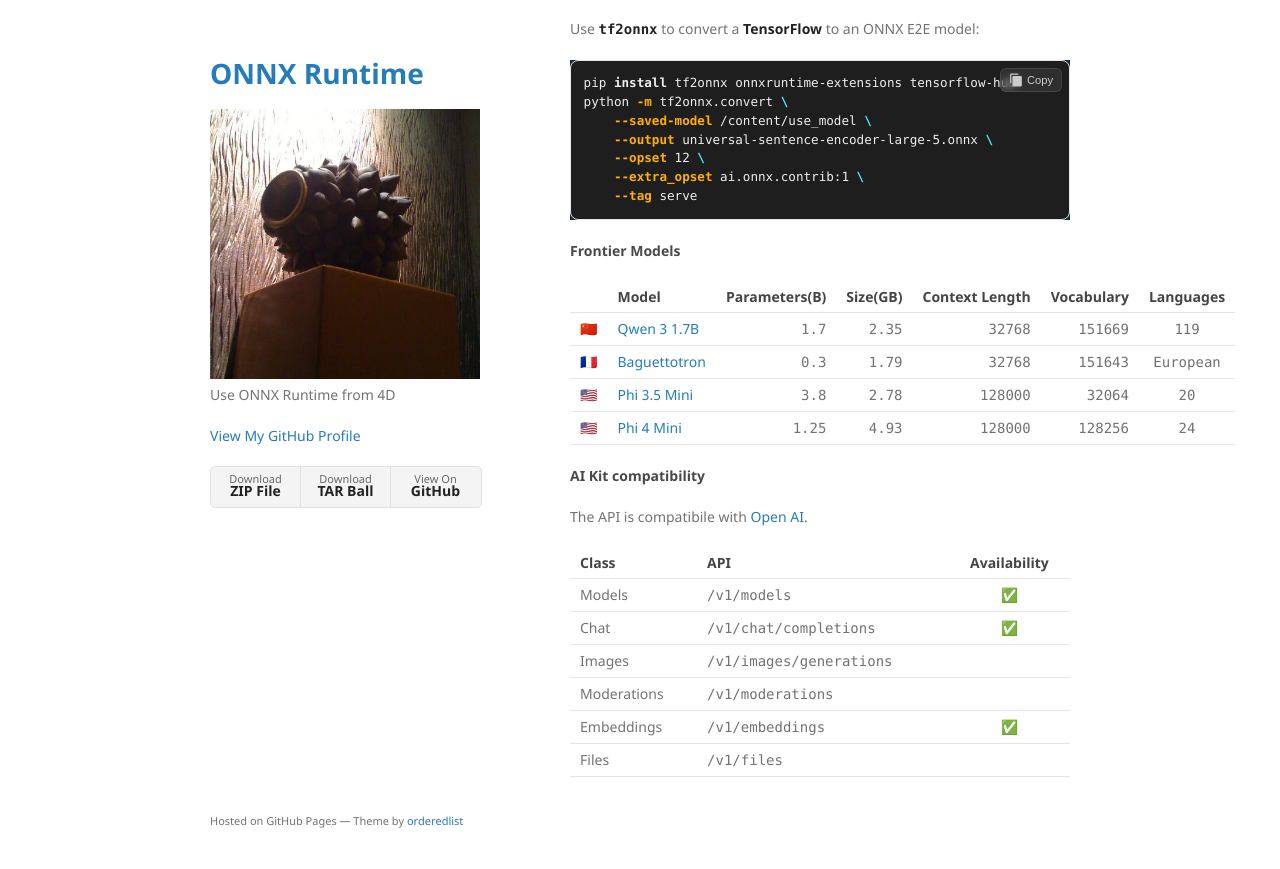
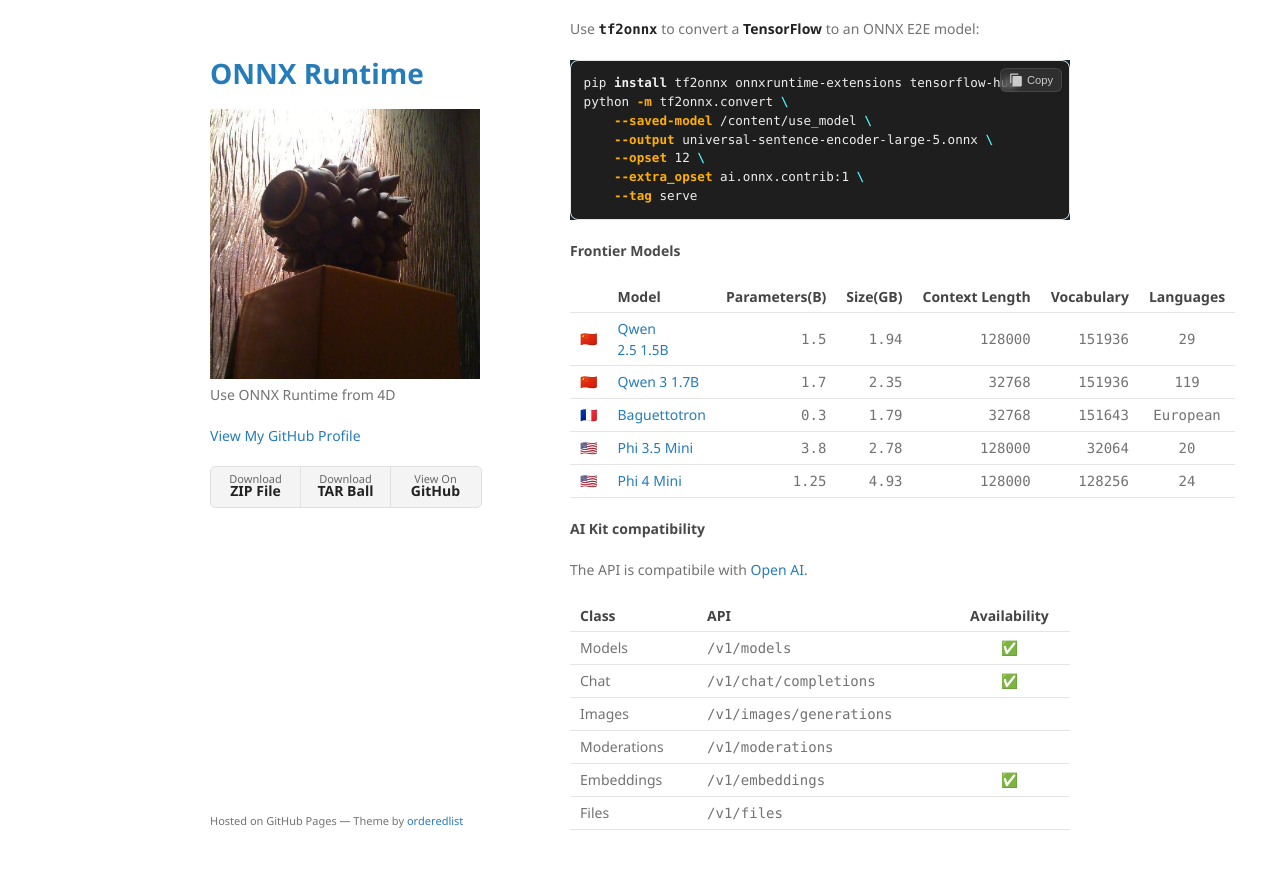
Before and after one commit to miyako/onnx-genai, a Jekyll site: the page built from index.md, in a window 1280 px wide and 900 px high, scrolled down 4220 px. Shown: the top 869 px of the window. Built offline with Jekyll 4.4.1, drawn with Linux system fonts in a browser that asks for light colours; before the commit the page ends 5067 px from its top, so only the background shows below that.

Commit message:
Update index.md

```diff
--- a/index.md
+++ b/index.md
@@ -224,7 +224,8 @@
 
 ||Model|Parameters(B)|Size(GB)|Context&nbsp;Length|Vocabulary|Languages|
 |-|-|-:|-:|-:|-:|:-:|
-|🇨🇳|[Qwen 3&nbsp;1.7B](https://huggingface.co/keisuke-miyako/Qwen3-1.7B-onnx-int4-cpu)|`1.7`|`2.35`|`32768`|`151669`|`119`|
+|🇨🇳|[Qwen 2.5&nbsp;1.5B](https://huggingface.co/keisuke-miyako/Qwen2.5-1.5B-onnx-int4-cpu)|`1.5`|`1.94`|`128000`|`151936`|`29`|
+|🇨🇳|[Qwen 3&nbsp;1.7B](https://huggingface.co/keisuke-miyako/Qwen3-1.7B-onnx-int4-cpu)|`1.7`|`2.35`|`32768`|`151936`|`119`|
 |🇫🇷|[Baguettotron](https://huggingface.co/keisuke-miyako/Baguettotron-onnx-int4-cpu)|`0.3`|`1.79`|`32768`|`151643`|`European`
 |🇺🇸|[Phi 3.5 Mini](https://huggingface.co/microsoft/Phi-3.5-mini-instruct-onnx)|`3.8`|`2.78`|`128000`|`32064`|`20`|
 |🇺🇸|[Phi 4 Mini](https://huggingface.co/microsoft/Phi-4-mini-instruct-onnx)|`1.25`|`4.93`|`128000`|`128256`|`24`|
```
